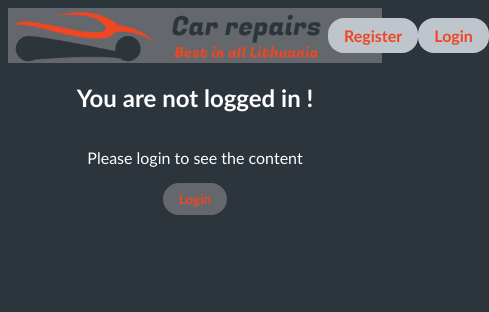
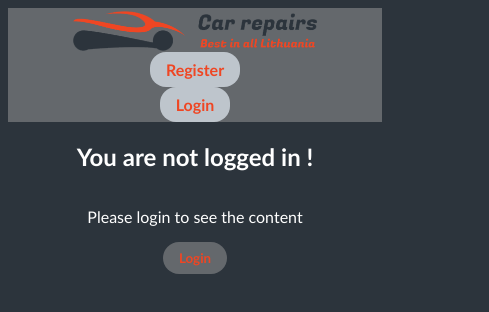
Before and after one commit to LukasKliukas/exam-car-service-front-end-lukas-kliukas-2022-05, a React (Create React App) app: page /cars in a window 390 px wide. Shown: the top 312 px of the page, 489 px wide, since content can reach past the window. Built offline with nearby package versions, Linux system fonts and the light colour scheme; no server answers; the HTML template or start-up script is replaced by a standard one.

Commit message:
Responsive web design implemented

```diff
--- a/src/components/CarsList/CarsList.style.js
+++ b/src/components/CarsList/CarsList.style.js
@@ -1,6 +1,12 @@
 import styled from 'styled-components';
 
 export const CarsGrid = styled.div`
+  @media only screen and (max-width: 600px) {
+    display: grid;
+    grid-template-columns: 1fr 1fr;
+    gap: 0.5rem;
+    margin: 1rem 0;
+  }
   display: grid;
   grid-template-columns: 1fr 1fr 1fr;
   gap: 0.5rem;
--- a/src/components/Navigation/Navigation.style.js
+++ b/src/components/Navigation/Navigation.style.js
@@ -1,6 +1,38 @@
 import styled from 'styled-components';
 
 export const NavWrap = styled.div`
+  @media only screen and (max-width: 300px) {
+    display: flex;
+    flex-direction: column;
+    justify-content: space-around;
+    align-items: center;
+    margin: 0 auto;
+    max-width: 20rem;
+    background: #64686c;
+    & img {
+      width: 10rem;
+    }
+  }
+  @media only screen and (max-width: 600px) {
+    display: flex;
+    flex-direction: column;
+    justify-content: space-around;
+    align-items: center;
+    margin: 0 auto;
+    max-width: 60rem;
+    background: #64686c;
+    & img {
+      width: 15rem;
+    }
+  }
+  @media only screen and (max-width: 700px) {
+    margin: 0 2rem;
+    max-width: 60rem;
+    background: #64686c;
+    & img {
+      width: 16rem;
+    }
+  }
   & a {
     font-family: 'Trebuchet MS', 'Lucida Sans Unicode', 'Lucida Grande',
       'Lucida Sans', Arial, sans-serif;
@@ -19,7 +51,7 @@ export const NavWrap = styled.div`
     }
   }
   & img {
-    max-width: 20rem;
+    max-width: 18rem;
   }
   display: flex;
   justify-content: space-around;
--- a/src/pages/AddCar/AddCar.style.js
+++ b/src/pages/AddCar/AddCar.style.js
@@ -12,7 +12,7 @@ export const InfoPopUp = styled.h2`
 `;
 
 export const Background = styled.div`
-  background-image: url('https://i.pinimg.com/originals/dc/19/e9/dc19e9b94a372ebc21ffeb7623d5632a.png');
+  background-image: url('/images/AddCarBG.png');
   background-size: cover;
   background-repeat: no-repeat;
   height: 100vh;
--- a/src/pages/Home/Home.style.js
+++ b/src/pages/Home/Home.style.js
@@ -1,8 +1,15 @@
 import styled from 'styled-components';
 
 export const Wrapper = styled.div`
+  @media only screen and (max-width: 600px) {
+    display: grid;
+    grid-template-columns: 1fr;
+    margin: 0 auto;
+    max-width: 90%;
+    height: 50rem;
+  }
   display: grid;
-  grid-template-columns: 2fr 1fr;
+  grid-template-columns: 5fr 1fr;
   margin: 0 auto;
   max-width: 70%;
   height: 50rem;
@@ -10,7 +17,7 @@ export const Wrapper = styled.div`
 export const SectionLeft = styled.div``;
 export const SectionRight = styled.div``;
 export const Background = styled.div`
-  background-image: url('https://www.pngall.com/wp-content/uploads/11/Tuning-Car-PNG-Photo.png');
+  background-image: url('/images/HomeBG.png');
   background-size: cover;
   background-repeat: no-repeat;
   height: 100vh;
--- a/src/pages/Login/Login.style.js
+++ b/src/pages/Login/Login.style.js
@@ -1,7 +1,7 @@
 import styled from 'styled-components';
 
 export const Background = styled.div`
-  background-image: url('https://purepng.com/public/uploads/large/purepng.com-audi-r8audicars-961524670148fabn4.png');
+  background-image: url('/images/LoginBG.png');
   background-size: cover;
   background-repeat: no-repeat;
   height: 100vh;
--- a/src/pages/Register/Register.style.js
+++ b/src/pages/Register/Register.style.js
@@ -1,7 +1,7 @@
 import styled from 'styled-components';
 
 export const Background = styled.div`
-  background-image: url('https://www.pngall.com/wp-content/uploads/2016/07/Car-Download-PNG.png');
+  background-image: url('/images/RegisterBG.png');
   background-size: cover;
   background-repeat: no-repeat;
   height: 100vh;
```
